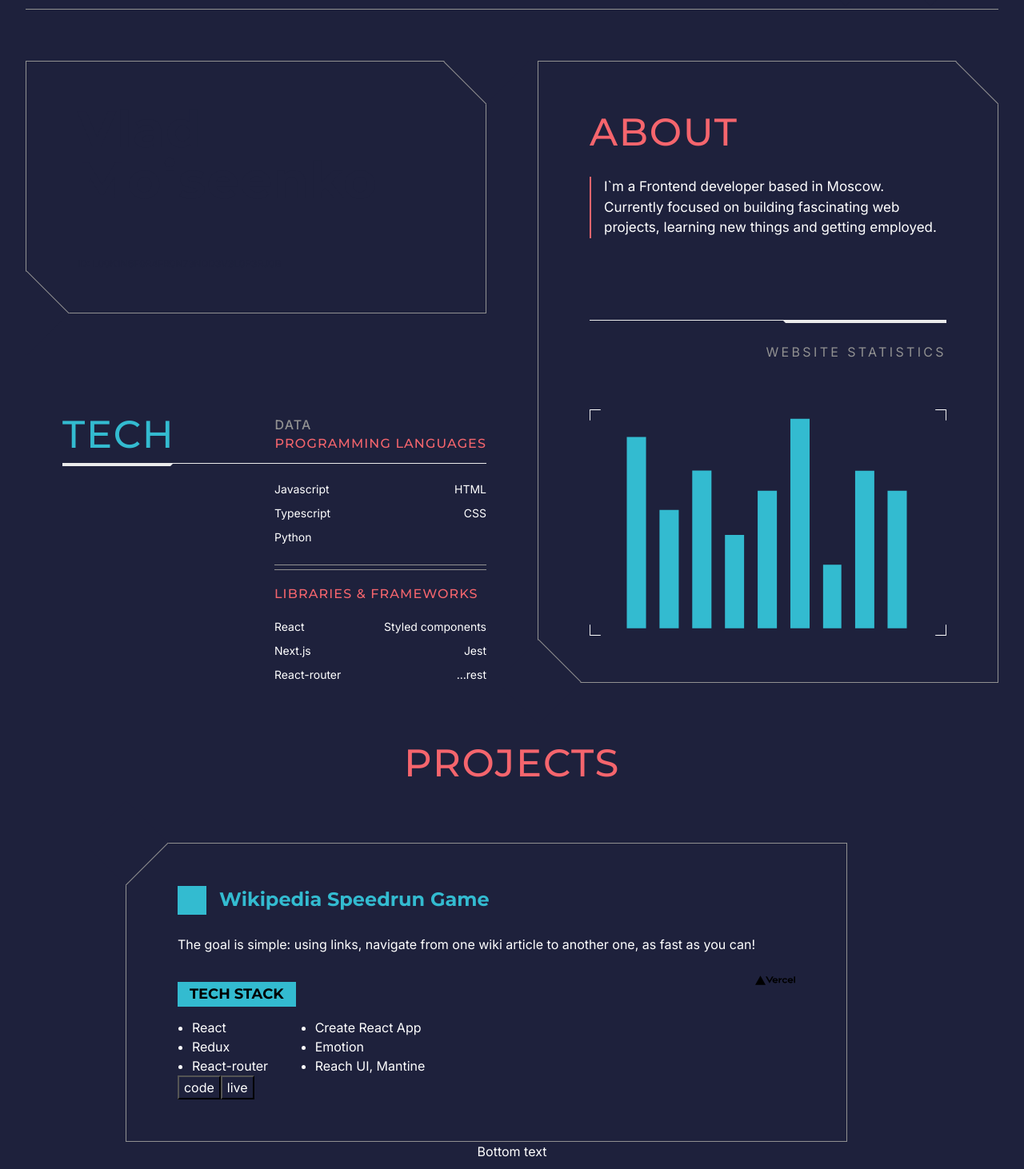
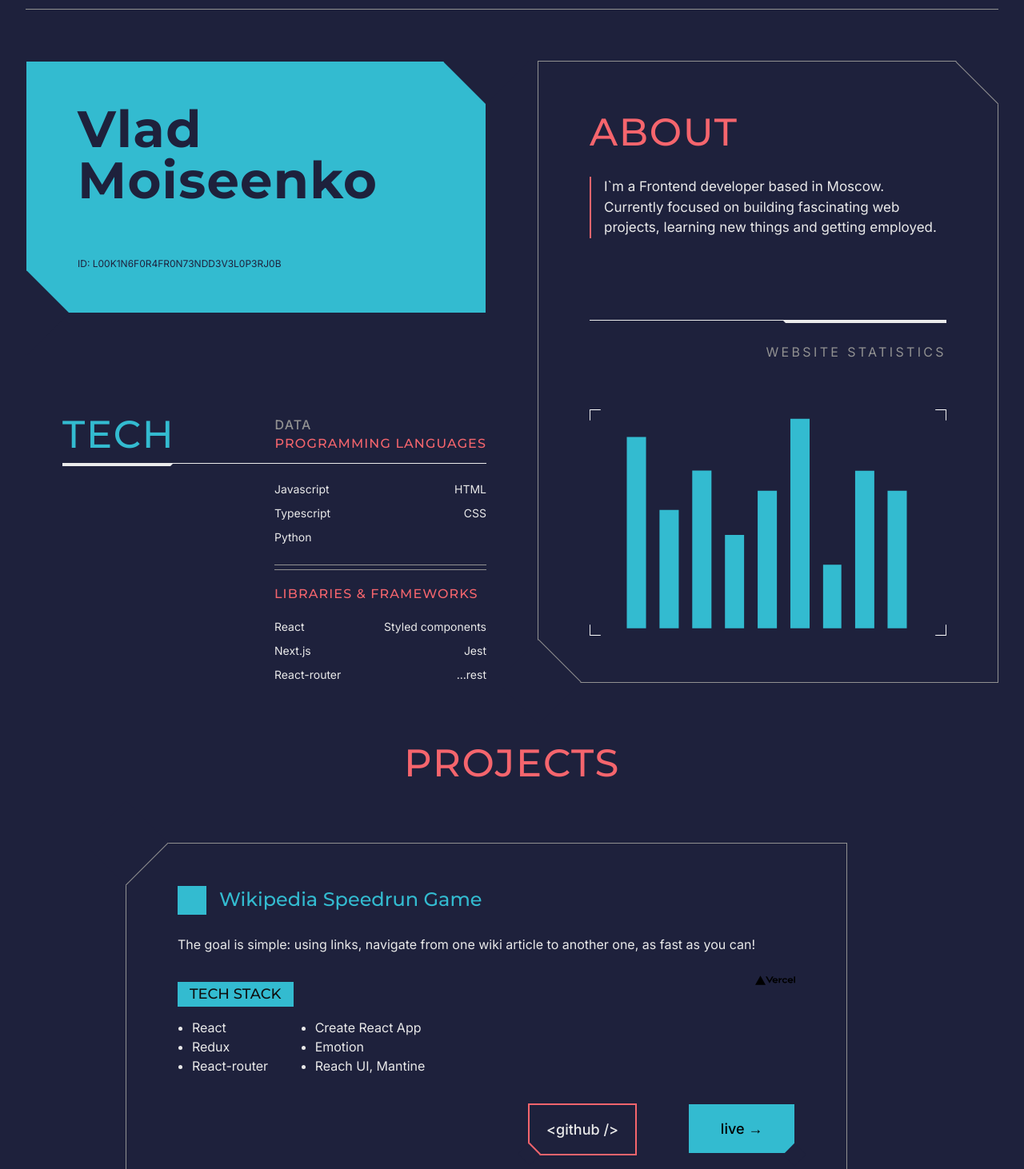
Before and after one commit to B0und/PersonalWebsite, a Next.js app: page / in a window 1280 px wide. Shown: the part 88-1550 px from the top of the page at 80% size. Built offline with nearby package versions, Linux system fonts and the light colour scheme.

Commit message:
main project card

```diff
--- a/components/CornerWrapper.tsx
+++ b/components/CornerWrapper.tsx
@@ -10,74 +10,76 @@ export interface ICornerWrapperProps {
   cutBottomLeftCorner?: boolean;
   cutBottomRightCorner?: boolean;
 
-  squareSize?: string;
-  colorBorder?: string;
-  colorBackground?: string;
+  squareSize: string;
+  colorBorder: string;
+  colorBackground: string;
+  borderWidth?: string;
 
   children?: React.ReactNode;
 }
 
 const CornerWrapper: React.FC<ICornerWrapperProps> = (props) => {
   return (
-    <BorderWrapper as={props.as} style={props.styles}>
+    <BorderWrapper<any>
+      as={props.as}
+      squareSize={props.squareSize}
+      colorBorder={props.colorBorder}
+      colorBackground={props.colorBackground}
+      borderWidth={props.borderWidth}
+    >
       {props.children}
-      {props.cutTopLeftCorner && <TopLeftCorner />}
-      {props.cutTopRightCorner && <TopRightCorner />}
-      {props.cutBottomLeftCorner && <BottomLeftCorner />}
-      {props.cutBottomRightCorner && <BottomRightCorner />}
+      {props.cutTopLeftCorner && <TopLeftCorner<any> />}
+      {props.cutTopRightCorner && <TopRightCorner<any> />}
+      {props.cutBottomLeftCorner && <BottomLeftCorner<any> />}
+      {props.cutBottomRightCorner && <BottomRightCorner<any> />}
     </BorderWrapper>
   );
 };
 
-CornerWrapper.defaultProps = {
-  colorBorder: "var(--color-border)",
-  colorBackground: "var(--color-background)",
-  squareSize: "75px",
-};
-
 const BorderWrapper = styled.div<ICornerWrapperProps>`
-  --square-size: ${(p) => p.squareSize};
-  --color-border: ${(p) => p.colorBorder};
-  --color-background: ${(p) => p.colorBackground};
+  --squareSize: ${(p) => p.squareSize};
+  --border-clr: ${(p) => p.colorBorder};
+  --background-clr: ${(p) => p.colorBackground};
+  --borderWidth: ${(p) => p.borderWidth || "1px"};
 
   position: relative;
   display: flex;
   flex-direction: column;
-  border: 1px solid var(--color-border);
+  border: var(--borderWidth) solid var(--border-clr);
 `;
 
-const Corner = styled.span`
-  --coordinates: calc(var(--square-size) / -2);
+const Corner = styled.span<ICornerWrapperProps>`
+  --coordinates: calc(var(--squareSize) / -2);
   position: absolute;
-  height: var(--square-size);
-  width: var(--square-size);
+  height: var(--squareSize);
+  width: var(--squareSize);
 
-  background-color: var(--color-background);
+  background: var(--background-clr);
   transform: rotate(45deg);
 `;
 
 const TopRightCorner = styled(Corner)`
   top: var(--coordinates);
   right: var(--coordinates);
-  border-bottom: 1px solid var(--color-border);
+  border-bottom: var(--borderWidth) solid var(--border-clr);
 `;
 
 const BottomLeftCorner = styled(Corner)`
   bottom: var(--coordinates);
   left: var(--coordinates);
-  border-top: 1px solid var(--color-border);
+  border-top: var(--borderWidth) solid var(--border-clr);
 `;
 
 const TopLeftCorner = styled(Corner)`
   top: var(--coordinates);
   left: var(--coordinates);
-  border-right: 1px solid var(--color-border);
+  border-right: var(--borderWidth) solid var(--border-clr);
 `;
 
 const BottomRightCorner = styled(Corner)`
   bottom: var(--coordinates);
   right: var(--coordinates);
-  border-left: 1px solid var(--color-border);
+  border-left: var(--borderWidth) solid var(--border-clr);
 `;
 
 export default CornerWrapper;
--- a/components/DesktopHeroLayout.tsx
+++ b/components/DesktopHeroLayout.tsx
@@ -19,6 +19,8 @@ const DesktopHeroLayout = () => {
         squareSize="var(--square-size)"
         cutTopRightCorner={true}
         cutBottomLeftCorner={true}
+        colorBorder="var(--color-border)"
+        colorBackground="var(--color-background)"
       >
         <PaddingDiv>
           <About />
--- a/components/GlobalStyles.tsx
+++ b/components/GlobalStyles.tsx
@@ -68,8 +68,7 @@ export const GlobalStyles = createGlobalStyle`
   *:before,
   *:after {
     font-family: 'Inter', sans-serif;
-    background: var( --color-background);
-    color: white;
+
   }
 
   h1,h2,h3,h4,h5 {
@@ -77,6 +76,9 @@ export const GlobalStyles = createGlobalStyle`
   }
 
   html {
+    background: var(--color-background);
+    color: #e9e9e9;
+
     // silence the warning
     --reach-dialog: 1;
 
@@ -87,8 +89,6 @@ export const GlobalStyles = createGlobalStyle`
     --color-red: #F5656D;
     --color-green: #11ebad;
     --color-blue: #33BBD0;
-
-
   }
 `;
 
--- a/components/MainProjectCard.tsx
+++ b/components/MainProjectCard.tsx
@@ -8,13 +8,19 @@ const data = {
   title: "Wikipedia Speedrun Game",
   text: "The goal is simple: using links, navigate from one wiki article to another one, as fast as you can!",
   libraries: ["React", "Redux", "React-router", "Create React App", "Emotion", "Reach UI, Mantine"],
-  url: "/vercel.svg",
+  imageUrl: "/vercel.svg",
 };
 
 const MainProject = () => {
   return (
     <Wrapper>
-      <CornerWrapper as="article" cutTopLeftCorner={true}>
+      <CornerWrapper
+        as="article"
+        cutTopLeftCorner={true}
+        colorBorder="var(--color-border)"
+        colorBackground="var(--color-background)"
+        squareSize="var(--square-size)"
+      >
         <PaddingDiv>
           <RowWrapper>
             <Content>
@@ -27,11 +33,28 @@ const MainProject = () => {
                 ))}
               </LibrariesList>
             </Content>
-            <Image src={data.url} width={50} height={50} alt="" />
+            <Image src={data.imageUrl} width={50} height={50} alt="" />
           </RowWrapper>
           <ButtonWrapper>
-            <button>code</button>
-            <button>live</button>
+            <CornerWrapper
+              as="article"
+              cutBottomLeftCorner={true}
+              colorBorder="var(--color-secondary)"
+              colorBackground="var(--color-background)"
+              squareSize="20px"
+              borderWidth="2px"
+            >
+              <CodeLink>&lt;github /&gt;</CodeLink>
+            </CornerWrapper>
+            <CornerWrapper
+              as="article"
+              cutBottomRightCorner={true}
+              colorBorder="transparent"
+              colorBackground="var(--color-background)"
+              squareSize="20px"
+            >
+              <LiveLink>live &#8594;</LiveLink>
+            </CornerWrapper>
           </ButtonWrapper>
         </PaddingDiv>
       </CornerWrapper>
@@ -58,11 +81,16 @@ const RowWrapper = styled.div`
 `;
 
 const ButtonWrapper = styled.div`
+  align-self: flex-end;
+  margin-top: 35px;
   display: flex;
   flex-direction: row;
+  gap: 64px;
 `;
 
 const PaddingDiv = styled.div`
+  display: flex;
+  flex-direction: column;
   background: inherit;
   padding: 52px 64px;
 
@@ -86,6 +114,7 @@ const Title = styled.h2`
   display: inline;
   vertical-align: middle;
   color: var(--color-primary);
+  font-weight: 500;
 
   font-size: clamp(18px, calc(1.125rem + (24 - 18) * ((100vw - 700px) / (1062 - 700))), 24px);
   min-height: 0vw;
@@ -96,14 +125,13 @@ const Title = styled.h2`
     --size: 36px;
     content: "";
     display: inline-block;
-    /* vertical-align: -25%; */
+
     width: var(--size);
     height: var(--size);
     background: var(--color-primary);
     margin: auto 0;
     margin-right: 1rem;
     vertical-align: middle;
-    /* transform: translateY(-50%); */
 
     @media ${QUERIES.phoneAndSmaller} {
       --size: 16px;
@@ -122,10 +150,42 @@ const Description = styled.p`
 const SubHeading = styled.h3`
   width: fit-content;
   background-color: var(--color-primary);
-  color: black;
+  color: #0f0f0f;
   font-size: ${18 / 16}rem;
+  font-weight: 500;
   padding: 2px 15px;
   text-transform: uppercase;
   margin-bottom: 14px;
 `;
+
+const Link = styled.a`
+  cursor: pointer;
+  min-width: 132px;
+  padding: 17px 12px;
+  text-align: center;
+  font-size: ${18 / 16}rem;
+  font-weight: 500;
+`;
+
+const CodeLink = styled(Link)`
+  transition: color 0.2s ease;
+  transition: background-color 0.2s ease;
+
+  &:hover {
+    background: var(--color-secondary);
+    color: black;
+  }
+`;
+
+const LiveLink = styled(Link)`
+  transition: color 0.2s ease;
+  transition: background-color 0.2s ease;
+  background: var(--color-primary);
+  color: black;
+
+  &:hover {
+    background: #000000;
+    color: var(--color-primary);
+  }
+`;
 export default MainProject;
--- a/components/NameCard.tsx
+++ b/components/NameCard.tsx
@@ -11,8 +11,8 @@ const NameCard = () => {
         squareSize="var(--square-size)"
         cutBottomLeftCorner={true}
         cutTopRightCorner={true}
-        colorBorder="#e20000"
-        colorBackground="#d32121"
+        colorBorder="transparent"
+        colorBackground="var(--color-background)"
       >
         <PaddingDiv>
           <Name>
@@ -27,6 +27,7 @@ const NameCard = () => {
 
 const Wrapper = styled.div`
   --square-size: 75px;
+  --card-bg: var(--color-primary);
 
   @media ${QUERIES.tabletAndSmaller} {
     --square-size: 40px;
@@ -56,7 +57,7 @@ const Name = styled.h1`
 `;
 
 const PaddingDiv = styled.div`
-  background: inherit;
+  background: var(--color-primary);
   padding: 52px 64px;
 
   @media ${QUERIES.tabletAndSmaller} {
--- a/components/Navbar.tsx
+++ b/components/Navbar.tsx
@@ -48,6 +48,7 @@ const Nav = styled.nav`
 const NavTitle = styled.h2`
   font-size: ${16 / 16}rem;
   color: var(--nav-color);
+  font-weight: 500;
 `;
 
 const List = styled.ul`
--- a/components/PhoneHeroLayout.tsx
+++ b/components/PhoneHeroLayout.tsx
@@ -12,6 +12,8 @@ const PhoneHeroLayout = () => {
       <NameCard />
       <CornerWrapper
         squareSize="var(--square-size)"
+        colorBorder="var(--color-border)"
+        colorBackground="var(--color-background)"
         cutTopRightCorner={true}
         cutBottomLeftCorner={true}
       >
--- a/package.json
+++ b/package.json
@@ -5,6 +5,7 @@
   "scripts": {
     "dev": "next dev",
     "build": "next build",
+    "export": "next build && next export",
     "start": "next start",
     "lint": "next lint",
     "check-types": "tsc --pretty --noEmit",
```
